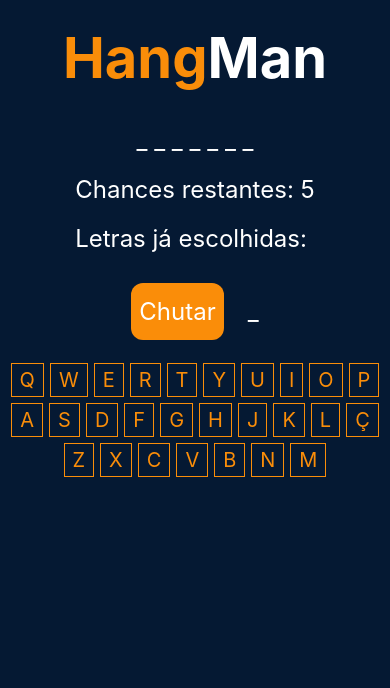
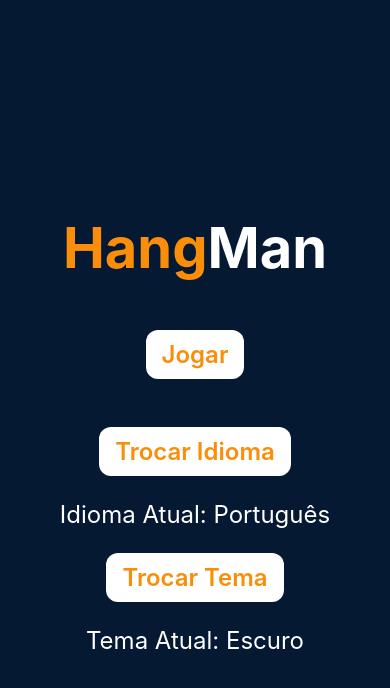
Before and after one commit to BrenoMorim/hangman, a React Native app: screen /PaginaInicial in a window 390 px wide. Shown: the top 688 px of the page. Built offline with nearby package versions, Linux system fonts and the light colour scheme.

Commit message:
Criação da Página Inicial e implementando troca de tema

```diff
--- /dev/null
+++ b/src/components/Logo/index.js
@@ -0,0 +1,37 @@
+import { useContext } from "react";
+import { StyleSheet, Text, View } from "react-native"
+import { TemaContext } from "../../contexts/TemaContext";
+
+export default function Logo() {
+
+    const {
+        temas,
+      } = useContext(TemaContext);
+      const estilos = getEstilo(temas);
+
+    return (
+        <View style={estilos.titulosContainer}>
+            <Text style={estilos.tituloBold}>Hang</Text><Text style={estilos.titulo}>Man</Text>
+        </View>
+    );
+}
+
+const getEstilo = (tema) => {
+    return StyleSheet.create({
+      titulosContainer: {
+        display: "flex",
+        flexDirection: "row",
+        marginVertical: 24
+      },
+      titulo: {
+        color: tema.corTextos,
+        fontSize: 56,
+        fontWeight: "bold"
+      },
+      tituloBold: {
+        color: tema.laranja,
+        fontWeight: "bold",
+        fontSize: 56
+      }
+    })
+  }
--- a/src/components/TelaFinal/index.js
+++ b/src/components/TelaFinal/index.js
@@ -1,11 +1,13 @@
+import { useNavigation } from "@react-navigation/native";
 import { useContext } from "react";
 import { StyleSheet, Text, TouchableOpacity, View } from "react-native";
 import { TemaContext } from "../../contexts/TemaContext";
 import { EstadosJogo } from "../../types/EstadosJogo";
 
-export default function TelaFinal({resultadoJogo}) {
+export default function TelaFinal({resultadoJogo, resetarJogo}) {
     if (resultadoJogo == EstadosJogo.emAndamento) return <></>;
 
+    const navegacao = useNavigation();
     const {
         temas,
       } = useContext(TemaContext);
@@ -14,8 +16,12 @@ export default function TelaFinal({resultadoJogo}) {
     return (
         <View style={estilos.telaFinal}>
             <Text style={estilos.titulo}>{resultadoJogo == EstadosJogo.ganhou ? "Parabéns! Você ganhou =)" : "Que pena! Você perdeu =("}</Text>
-            <TouchableOpacity style={estilos.botao}><Text style={estilos.botaoTexto}>Jogar Novamente</Text></TouchableOpacity>
-            <TouchableOpacity style={estilos.botao}><Text style={estilos.botaoTexto}>Página Inicial</Text></TouchableOpacity>
+            <TouchableOpacity style={estilos.botao} onPress={resetarJogo}>
+                <Text style={estilos.botaoTexto}>Jogar Novamente</Text>
+                </TouchableOpacity>
+            <TouchableOpacity style={estilos.botao} onPress={() => {navegacao.navigate("PaginaInicial")}}>
+                <Text style={estilos.botaoTexto}>Página Inicial</Text>
+            </TouchableOpacity>
         </View>
     );
 }
--- a/src/contexts/TemaContext.js
+++ b/src/contexts/TemaContext.js
@@ -4,7 +4,7 @@ import { escuro, claro } from "../estilosGlobais";
 export const TemaContext = createContext({});
 
 export function TemaProvider({ children }) {
-    const [tema, setTemaAtual] = useState("escuro");
+    const [temaAtual, setTemaAtual] = useState("escuro");
 
     const temas = {
         'escuro': escuro,
@@ -14,8 +14,8 @@ export function TemaProvider({ children }) {
     return (
         <TemaContext.Provider
             value={{
-                tema,
-                temas: temas[tema],
+                temaAtual,
+                temas: temas[temaAtual],
                 setTemaAtual,
             }}
         >
--- a/src/routes.js
+++ b/src/routes.js
@@ -5,11 +5,13 @@ import { createNativeStackNavigator } from '@react-navigation/native-stack';
 const Tab = createNativeStackNavigator();
 
 import Jogo from './views/Jogo';
+import PaginaInicial from './views/PaginaInicial';
 
 export default function Routes() {
   return (
     <NavigationContainer>
       <Tab.Navigator>
+        <Tab.Screen name="PaginaInicial" component={PaginaInicial} options={{ headerShown: false }} />
         <Tab.Screen name="Jogo" component={Jogo} options={{ headerShown: false }}/>
       </Tab.Navigator>
     </NavigationContainer>
--- a/src/views/Jogo/estilos.js
+++ b/src/views/Jogo/estilos.js
@@ -10,21 +10,6 @@ export const getEstilo = (tema) => {
         backgroundColor: tema.corFundo,
         flex: 1,
         zIndex: 0
-      },
-      titulosContainer: {
-        display: "flex",
-        flexDirection: "row",
-        marginVertical: 24
-      },
-      titulo: {
-        color: tema.corTextos,
-        fontSize: 56,
-        fontWeight: "bold"
-      },
-      tituloBold: {
-        color: tema.laranja,
-        fontWeight: "bold",
-        fontSize: 56
       },
       subtitulo: {
         color: tema.corTextos,
--- a/src/views/Jogo/index.js
+++ b/src/views/Jogo/index.js
@@ -1,5 +1,7 @@
 import { useContext, useEffect, useState } from "react";
-import { SafeAreaView, Text, TouchableOpacity, View } from "react-native";
+import { Text, TouchableOpacity, View } from "react-native";
+import { SafeAreaView } from "react-native-safe-area-context";
+import Logo from "../../components/Logo";
 import Teclado from "../../components/Teclado";
 import TelaFinal from "../../components/TelaFinal";
 import { LetraEscolhidaContext } from "../../contexts/LetraEscolhidaContext";
@@ -42,15 +44,20 @@ export default function Jogo() {
     }
   }
 
+  function resetarJogo() {
+    setErros(0);
+    setLetraEscolhida("");
+    setLetrasUsadas([]);
+    setResultadoJogo(EstadosJogo.emAndamento);
+  }
+
   return (
     <LetraEscolhidaContext.Provider value={{letraEscolhida, setLetraEscolhida}}>
     <SafeAreaView style={estilos.container}>
 
-      <TelaFinal resultadoJogo={resultadoJogo}/>
+      <TelaFinal resultadoJogo={resultadoJogo} resetarJogo={resetarJogo}/>
 
-      <View style={estilos.titulosContainer}>
-        <Text style={estilos.tituloBold}>Hang</Text><Text style={estilos.titulo}>Man</Text>
-      </View>
+      <Logo/>
 
       <Text style={estilos.subtitulo}>
         {progressoAtual.join(" ")}
--- /dev/null
+++ b/src/views/PaginaInicial/index.js
@@ -0,0 +1,60 @@
+import { useNavigation } from "@react-navigation/native";
+import { useContext } from "react";
+import { StyleSheet, Text, TouchableOpacity } from "react-native";
+import { SafeAreaView } from "react-native-safe-area-context";
+import Logo from "../../components/Logo";
+import { TemaContext } from "../../contexts/TemaContext";
+
+export default function PaginaInicial() {
+    const navegacao = useNavigation();
+    const {
+        temas,
+        temaAtual,
+        setTemaAtual
+    } = useContext(TemaContext);
+    const estilos = getEstilo(temas);
+    return (
+        <SafeAreaView style={estilos.container}>
+            <Logo/>
+            <TouchableOpacity style={estilos.botao} onPress={() => {navegacao.navigate("Jogo");}}>
+                <Text style={estilos.botaoTexto}>Jogar</Text>
+            </TouchableOpacity>
+            <TouchableOpacity style={estilos.botao}>
+                <Text style={estilos.botaoTexto}>Trocar Idioma</Text>
+            </TouchableOpacity>
+            <Text style={estilos.texto}>Idioma Atual: Português</Text>
+            <TouchableOpacity style={estilos.botao} onPress={() => {setTemaAtual(temaAtual == 'claro' ? 'escuro' : 'claro')}}>
+                <Text style={estilos.botaoTexto}>Trocar Tema</Text>
+            </TouchableOpacity>
+            <Text style={estilos.texto}>Tema atual: {temaAtual}</Text>
+        </SafeAreaView>
+    );
+}
+
+const getEstilo = (tema) => StyleSheet.create({
+    container: {
+        flex: 1,
+        alignItems: "center",
+        justifyContent: "center",
+        backgroundColor: tema.corFundo
+    },
+    botao: {
+        marginVertical: 24,
+        paddingVertical: 10,
+        paddingHorizontal: 16,
+        backgroundColor: tema.corTextos,
+        borderRadius: 12
+    },
+    botaoTexto: {
+        color: tema.laranja,
+        fontSize: 24,
+        fontWeight: "600",
+        textAlign: "center"
+    },
+    texto: {
+        fontSize: 24,
+        fontWeight: "400",
+        textTransform: "capitalize",
+        color: tema.corTextos
+    }
+});
```
